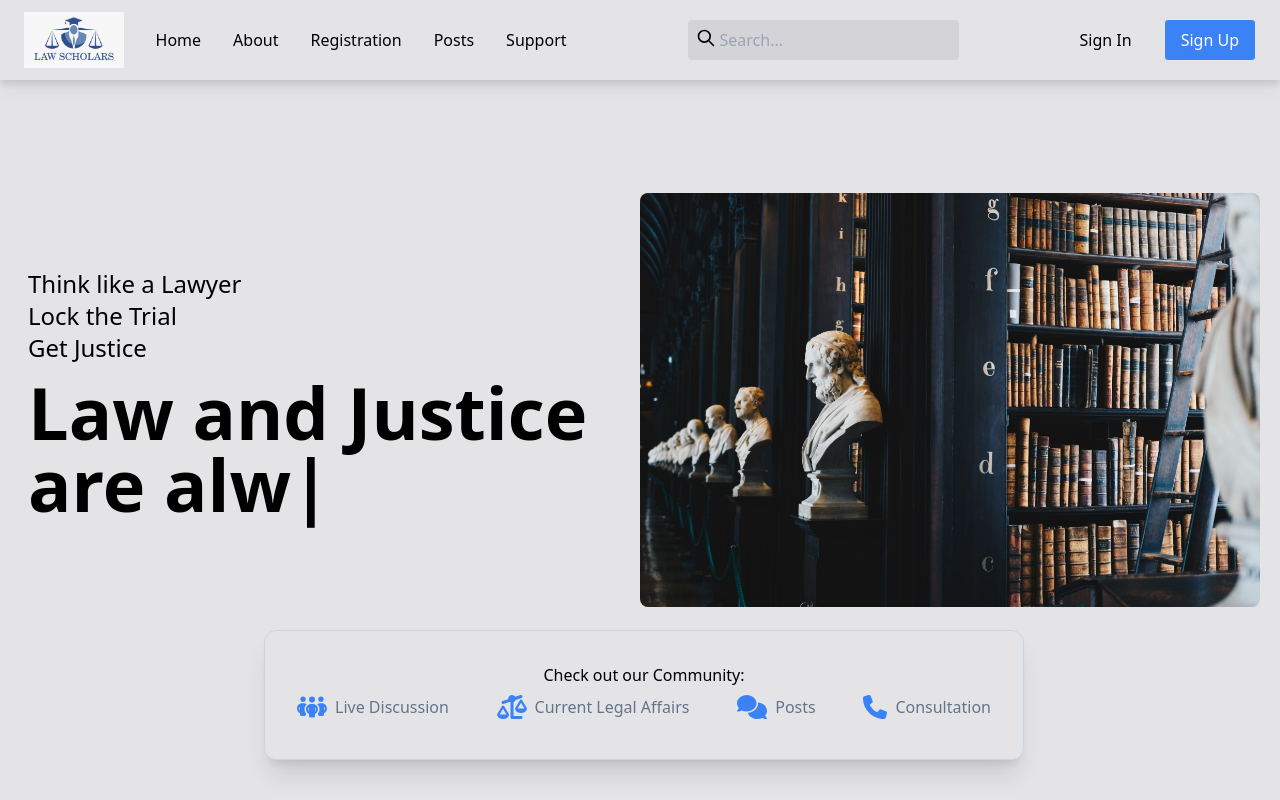
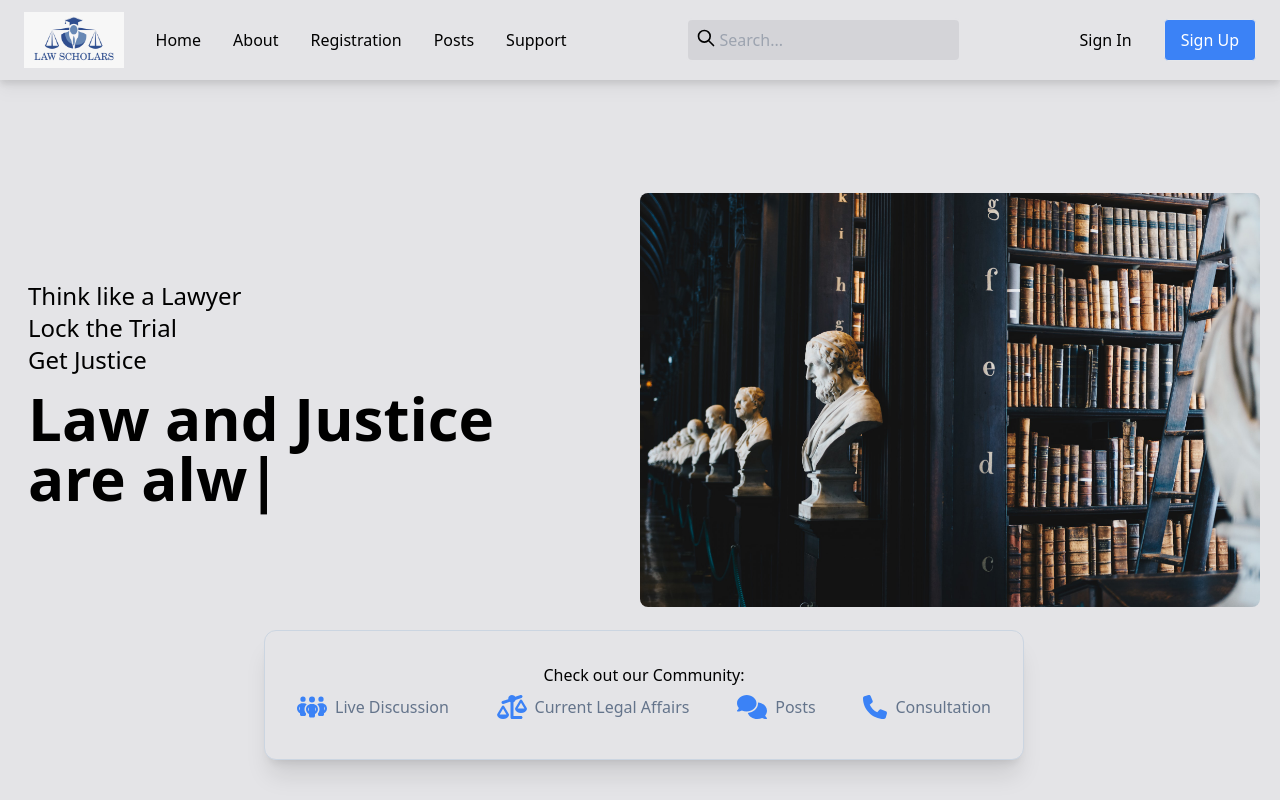
Before and after one commit to brekooname/law-scholars, a React (Create React App) app: page / in a window 1280 px wide. Shown: the top 800 px of the page. Built offline with nearby package versions, Linux system fonts and the light colour scheme.

Commit message:
Font size for medium screens

```diff
--- a/src/components/Hero.jsx
+++ b/src/components/Hero.jsx
@@ -22,10 +22,10 @@ const Hero = () => {
                     <p className="text-2xl">Think like a Lawyer</p>
                     <p className="text-2xl">Lock the Trial</p>
                     <p className="text-2xl">Get Justice</p>
-                    <p className="py-3 text-5xl md:text-7xl font-bold">Law and Justice<br />
+                    <p className="py-3 text-4xl md:text-6xl font-bold">Law and Justice<br />
                     <Typed
-                        className="py-3 text-5xl md:text-7xl font-bold"
-                        strings={[' are always Same!', ' Same?'," aren't always Same."]}
+                        className="py-3 text-4xl md:text-6xl font-bold"
+                        strings={[' are always Same!', ' Same?'," isn't always Same."]}
                         typeSpeed={150}
                         backSpeed={150}
                         loop
```
